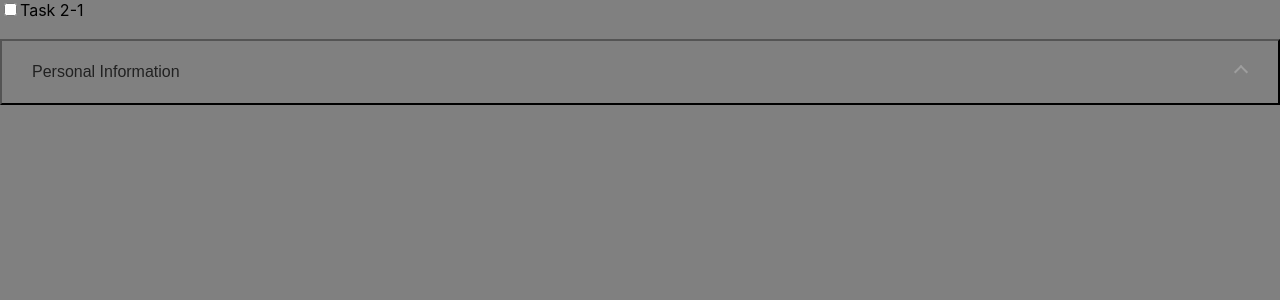
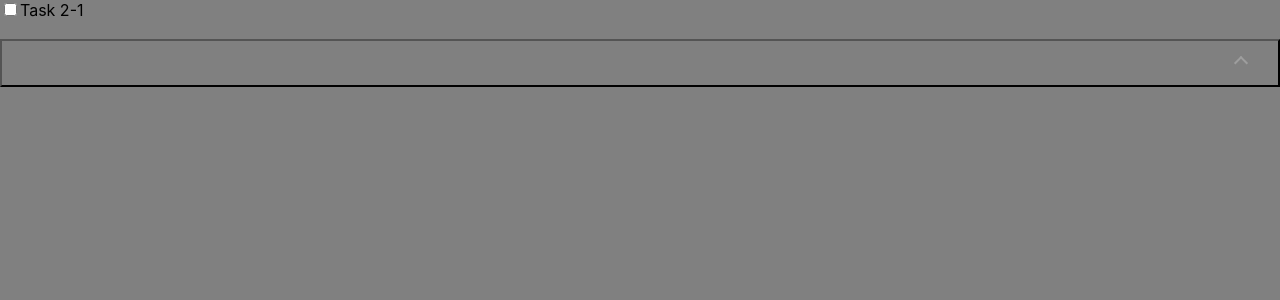
Before and after one commit to GersonEC/accordion-with-progress, a React (Create React App) app: page / in a window 1280 px wide. Shown: the top 300 px of the page. Built offline with nearby package versions, Linux system fonts and the light colour scheme.

Commit message:
Accordion should have a title.

```diff
--- a/src/components/Accordion/Accordion.tsx
+++ b/src/components/Accordion/Accordion.tsx
@@ -1,7 +1,11 @@
 import { useState } from "react";
 import "./Accordion.css";
 
-const Accordion: React.FC = () => {
+interface Props {
+  title: string;
+}
+
+const Accordion: React.FC<Props> = (props: Props) => {
   const [toggle, setToggle] = useState<boolean>(false);
   return (
     <>
@@ -14,7 +18,7 @@ const Accordion: React.FC = () => {
           onClick={() => setToggle(!toggle)}
         >
           <span className="Accordion-title">
-            Personal Information
+            {props.title}
             <span className="Accordion-icon"></span>
           </span>
         </button>
```
Also changed, not shown: 1 other file (tests, documents, lock files or other folders).
